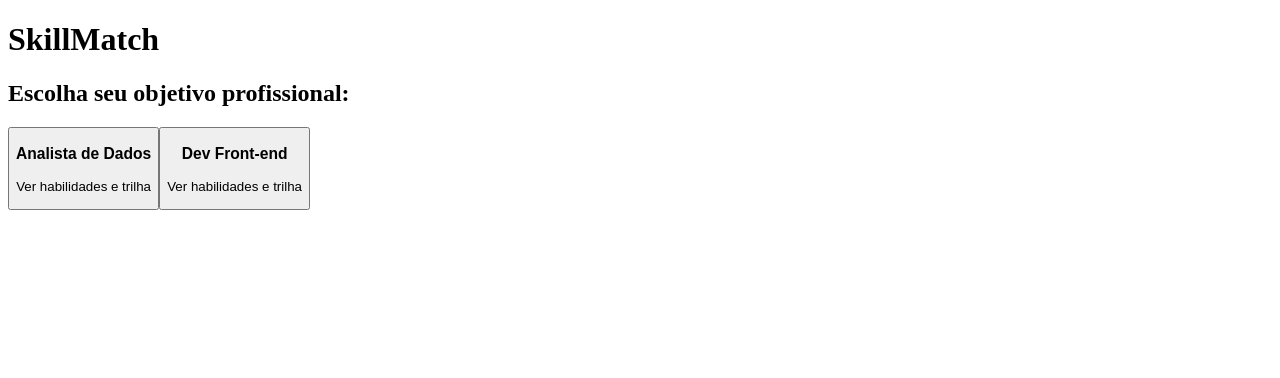
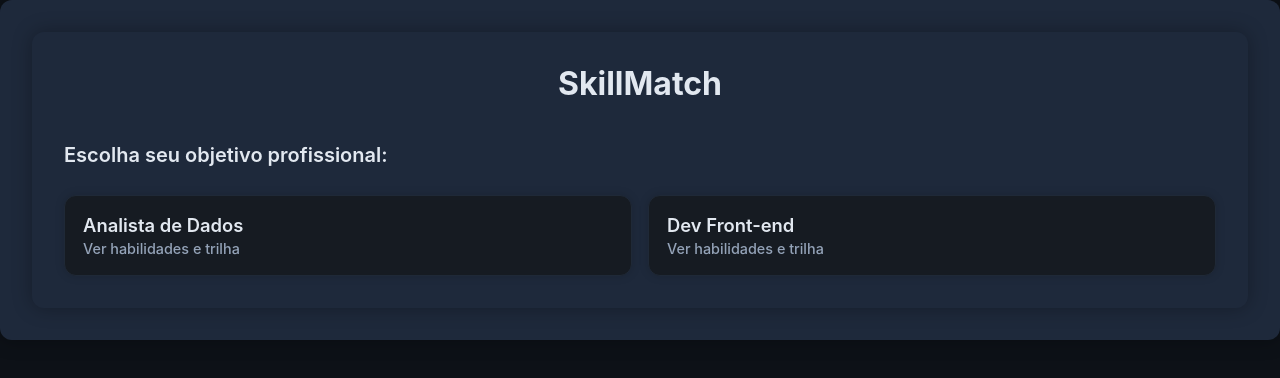
Before and after one commit to Gianlucarodrigues/Global_Solution2S, a React (Vite) app: page /skillmatch in a window 1280 px wide. Shown: the top 378 px of the page. Built offline with nearby package versions, Linux system fonts and the light colour scheme.

Commit message:
Atualiza layout e adiciona popup flutuante pós-login

```diff
--- a/src/components/CargoSelector.jsx
+++ b/src/components/CargoSelector.jsx
@@ -3,17 +3,18 @@ import "../styles/CargoSelector.css";
 
 export default function CargoSelector({ cargos, onSelect }) {
   return (
-<div>
-<h2 className="text-xl mb-4">Escolha seu objetivo profissional:</h2>
-<div className="grid grid-cols-1 md:grid-cols-2 gap-4">
+    <div className="cargo-selector">
+      <h2 className="cargo-selector-title">Escolha seu objetivo profissional:</h2>
+
+      <div className="cargo-grid">
         {Object.keys(cargos).map((cargo) => (
           <button
             key={cargo}
             onClick={() => onSelect(cargos[cargo])}
-className="p-4 rounded-xl shadow bg-white hover:bg-gray-100 text-left"
+            className="cargo-card"
           >
-<h3 className="font-semibold text-lg">{cargo}</h3>
-<p className="text-sm text-gray-600">Ver habilidades e trilha</p>
+            <h3>{cargo}</h3>
+            <p>Ver habilidades e trilha</p>
           </button>
         ))}
       </div>
--- a/src/components/ProgressBar.jsx
+++ b/src/components/ProgressBar.jsx
@@ -1,17 +1,15 @@
 import "../styles/ProgressBar.css";
-
-
 
 export default function ProgressBar({ progresso }) {
   return (
-<div className="mb-6">
-<div className="w-full bg-gray-200 rounded-full h-4">
+    <div className="progress-container">
+      <div className="progress-background">
         <div
-className="h-4 bg-green-500 rounded-full transition-all"
+          className="progress-fill"
           style={{ width: `${progresso}%` }}
         ></div>
       </div>
-<p className="text-sm mt-1">Progresso: {progresso}%</p>
+      <p className="progress-text">Progresso: {progresso}%</p>
     </div>
   );
 }
--- a/src/components/Trilha.jsx
+++ b/src/components/Trilha.jsx
@@ -1,16 +1,17 @@
 import React from "react";
 import "../styles/Trilha.css";
 
-
 export default function Trilha({ trilha }) {
   return (
-<div className="mt-6">
-<h2 className="text-2xl font-semibold mb-4">Trilha sugerida</h2>
-<div className="mt-4 space-y-4">
+    <div className="trilha-container">
+      <h2 className="trilha-title">Trilha sugerida</h2>
+
+      <div className="trilha-modulos">
         {trilha.map((modulo, idx) => (
-<div key={idx} className="p-4 rounded-xl bg-white shadow">
-<h3 className="font-semibold text-lg">{modulo.nome}</h3>
-<ul className="list-disc ml-6 mt-2 text-sm text-gray-700">
+          <div key={idx} className="trilha-card">
+            <h3>{modulo.nome}</h3>
+
+            <ul>
               {modulo.conteudo.map((item) => (
                 <li key={item}>{item}</li>
               ))}
--- a/src/pages/Login.jsx
+++ b/src/pages/Login.jsx
@@ -24,8 +24,14 @@ export default function Login() {
 
     navigate("/skillmatch");
   };
+navigate("/skillmatch", {
+  state: {
+    mensagem: "Bem-vindo ao SkillMatch! Aqui você poderá explorar competências essenciais, trilhas de desenvolvimento e oportunidades para evoluir na sua carreira."
+  }
+});
 
   return (
+    <div className="login-page">
       <div className="login-container">
         <h2>Login</h2>
 
@@ -47,5 +53,6 @@ export default function Login() {
 
         <Button onClick={fazerLoginFake}>Entrar</Button>
       </div>
+    </div>
   );
 }
--- a/src/pages/SkillMatch.jsx
+++ b/src/pages/SkillMatch.jsx
@@ -1,10 +1,10 @@
-
 import { useState } from "react";
 import CargoSelector from "../components/CargoSelector";
 import SkillList from "../components/SkillList";
 import Trilha from "../components/Trilha";
 import ProgressBar from "../components/ProgressBar";
 import "../styles/SkillMatch.css";
+import { useLocation } from "react-router-dom";
 
 export default function SkillMatch() {
   const cargos = {
@@ -59,6 +59,7 @@ export default function SkillMatch() {
         },
       ],
     },
+
   };
 
   const [cargoSelecionado, setCargoSelecionado] = useState(null);
@@ -73,9 +74,27 @@ export default function SkillMatch() {
     ? Math.round((habilidadesConcluidas.length / totalSkills) * 100)
     : 0;
 
+const location = useLocation();
+const [mostrarAviso, setMostrarAviso] = useState(true);
+const mensagem = location.state?.mensagem;
+
+
   return (
-    <div className="p-8 max-w-3xl mx-auto">
-      <h1 className="text-3xl font-bold mb-6">SkillMatch</h1>
+    <div className="p-8">   {/* DIV 1 ABERTA */}
+      {mensagem && mostrarAviso && (
+  <div className="modal-overlay">
+    <div className="modal-content">
+      <p>{mensagem}</p>
+      <button className="modal-close" onClick={() => setMostrarAviso(false)}>
+        Fechar
+      </button>
+    </div>
+  </div>
+)}
+
+
+      <div className="p-8 max-w-3xl mx-auto">   {/* DIV 2 ABERTA */}
+        <h1 className="text-3xl font-bold mb-6 skillmatch-title">SkillMatch</h1>
 
         {!cargoSelecionado ? (
           <CargoSelector cargos={cargos} onSelect={setCargoSelecionado} />
@@ -103,5 +122,7 @@ export default function SkillMatch() {
           </div>
         )}
       </div>
+
+    </div>
   );
 }
--- a/src/styles/App.css
+++ b/src/styles/App.css
@@ -0,0 +1,117 @@
+/* ---------- ESTILIZAÇÃO GLOBAL ---------- */
+
+:root {
+  --bg-primary: #0d1117;      /* fundo principal (preto azulado) */
+  --bg-secondary: #161b22;    /* containers e cards */
+  --accent-blue: #0ea5e9;     /* azul suave */
+  --accent-blue-dark: #0284c7;
+  --text-primary: #e2e8f0;    /* texto principal */
+  --text-secondary: #94a3b8;  /* texto secundário */
+  --border-color: #1f2937;    /* bordas sutis */
+  --radius: 8px;
+  --transition: 0.2s ease-in-out;
+}
+
+* {
+  margin: 0;
+  padding: 0;
+  box-sizing: border-box;
+  font-family: "Inter", Arial, sans-serif;
+}
+
+body {
+  background-color: var(--bg-primary);
+  color: var(--text-primary);
+  min-height: 100vh;
+}
+
+/* ---------- APP WRAPPER ---------- */
+
+.app {
+  width: 100%;
+  min-height: 100vh;
+  background: var(--bg-primary);
+  padding: 20px;
+}
+
+/* ---------- ESTILIZAÇÃO DE FORMULARIOS ---------- */
+
+label {
+  display: block;
+  margin-bottom: 6px;
+  color: var(--text-secondary);
+  font-size: 0.9rem;
+}
+
+input,
+select,
+textarea {
+  width: 100%;
+  padding: 10px 12px;
+  background: var(--bg-secondary);
+  border: 1px solid var(--border-color);
+  color: var(--text-primary);
+  border-radius: var(--radius);
+  outline: none;
+  transition: var(--transition);
+}
+
+input:focus,
+select:focus,
+textarea:focus {
+  border-color: var(--accent-blue);
+  box-shadow: 0 0 0 2px rgba(14, 165, 233, 0.2);
+}
+
+/* ---------- BOTÕES ---------- */
+
+button {
+  background: var(--accent-blue);
+  border: none;
+  color: white;
+  padding: 12px 16px;
+  border-radius: var(--radius);
+  cursor: pointer;
+  font-weight: 500;
+  transition: var(--transition);
+}
+
+button:hover {
+  background: var(--accent-blue-dark);
+}
+
+/* ---------- CARDS E SEÇÕES ---------- */
+
+.section,
+.card,
+.container {
+  background: var(--bg-secondary);
+  padding: 20px;
+  border-radius: var(--radius);
+  border: 1px solid var(--border-color);
+  margin-bottom: 20px;
+}
+
+/* ---------- TEXTOS ---------- */
+
+h1, h2, h3 {
+  color: var(--text-primary);
+}
+
+p {
+  color: var(--text-secondary);
+}
+
+
+
+/* ---------- ERROS DE FORMULÁRIO ---------- */
+
+.erro {
+  color: #f87171; /* vermelho mais suave */
+  font-size: 0.8rem;
+  margin-top: 4px;
+  display: block;
+}
+.input-error {
+  border-color: #f87171; /* vermelho mais suave */
+}
--- a/src/styles/CargoSelector.css
+++ b/src/styles/CargoSelector.css
@@ -0,0 +1,66 @@
+/* Container geral */
+.cargo-selector {
+  width: 100%;
+  display: flex;
+  flex-direction: column;
+  gap: 16px;
+}
+
+/* Título */
+.cargo-selector-title {
+  font-size: 1.25rem;
+  font-weight: 600;
+  color: var(--text-primary);
+  margin-bottom: 12px;
+}
+
+/* Grade dos botões */
+.cargo-grid {
+  display: grid;
+  grid-template-columns: 1fr;
+  gap: 16px;
+}
+
+@media (min-width: 768px) {
+  .cargo-grid {
+    grid-template-columns: 1fr 1fr;
+  }
+}
+
+/* Cards (botões) */
+.cargo-card {
+  background: var(--bg-secondary);
+  border: 1px solid var(--border-color);
+  padding: 18px;
+  border-radius: 12px;
+  text-align: left;
+  transition: var(--transition);
+  cursor: pointer;
+  box-shadow: 0 0 10px rgba(0,0,0,0.15);
+}
+
+.cargo-card:hover {
+  border-color: var(--accent-blue);
+  background: rgba(14, 165, 233, 0.08);
+  transform: translateY(-2px);
+}
+
+.cargo-card h3 {
+  font-size: 1.15rem;
+  font-weight: 600;
+  color: var(--text-primary);
+  margin-bottom: 4px;
+}
+
+.cargo-card p {
+  font-size: 0.9rem;
+  color: var(--text-secondary);
+}
+
+/* Animação sutil */
+.cargo-card:active {
+  transform: scale(0.98);
+}
+.cargo-card {
+  transition: transform 0.1s ease, background 0.3s ease, border-color 0.3s ease;
+}
--- a/src/styles/ProgressBar.css
+++ b/src/styles/ProgressBar.css
@@ -0,0 +1,29 @@
+/* Container geral */
+.progress-container {
+  margin-bottom: 1.5rem;
+}
+
+/* Fundo da barra */
+.progress-background {
+  width: 100%;
+  background: var(--bg-secondary);
+  border: 1px solid var(--border-color);
+  height: 14px;
+  border-radius: 999px;
+  overflow: hidden;
+}
+
+/* Progresso */
+.progress-fill {
+  height: 100%;
+  background: var(--accent-blue);
+  border-radius: inherit;
+  transition: width 0.3s ease;
+}
+
+/* Texto */
+.progress-text {
+  color: var(--text-secondary);
+  font-size: 0.85rem;
+  margin-top: 6px;
+}
--- a/src/styles/SkillMatch.css
+++ b/src/styles/SkillMatch.css
@@ -0,0 +1,89 @@
+/* ===========================
+   Tema Geral
+   =========================== */
+body {
+  background: #0f172a; /* azul marinho bem escuro */
+  color: #e2e8f0; /* cinza claro */
+  font-family: "Inter", sans-serif;
+}
+
+h1, h2, h3 {
+  color: #60a5fa; /* azul destaque */
+}
+
+/* Container principal */
+.skillmatch-container,
+.p-8 {
+  background: #1e293b; /* card azul escuro */
+  border-radius: 12px;
+  padding: 2rem;
+  box-shadow: 0 0 20px rgba(0, 0, 0, 0.3);
+}
+
+/* ===========================
+   Botão Voltar
+   =========================== */
+button {
+  cursor: pointer;
+  font-weight: 500;
+}
+
+button.text-blue-600 {
+  color: #ffffff;
+}
+.skillmatch-title {
+  text-align: center;
+  margin-bottom: 2.5rem;
+}
+/* Fundo semitransparente atrás do modal */
+.modal-overlay {
+  position: fixed;
+  top: 0;
+  left: 0;
+  width: 100%;
+  height: 100%;
+  background: rgba(0, 0, 0, 0.45);
+  display: flex;
+  justify-content: center;
+  align-items: center;
+  z-index: 999;
+}
+
+/* Caixa do modal */
+.modal-content {
+  background: #0f172a;
+  padding: 24px;
+  width: 420px;
+  max-width: 90%;
+  border-radius: 12px;
+  text-align: center;
+  box-shadow: 0 6px 20px rgba(0,0,0,0.2);
+  animation: fadeIn 0.3s ease;
+}
+
+/* Botão de fechar */
+.modal-close {
+  margin-top: 16px;
+  padding: 8px 18px;
+  background: #2563eb;
+  color: white;
+  border: none;
+  border-radius: 8px;
+  cursor: pointer;
+}
+
+.modal-close:hover {
+  background: #1d4ed8;
+}
+
+/* Animação de entrada */
+@keyframes fadeIn {
+  from {
+    opacity: 0;
+    transform: scale(0.95);
+  }
+  to {
+    opacity: 1;
+    transform: scale(1);
+  }
+}
--- a/src/styles/Trilha.css
+++ b/src/styles/Trilha.css
@@ -0,0 +1,56 @@
+/* Container principal */
+.trilha-container {
+  margin-top: 1.5rem;
+}
+
+/* Título */
+.trilha-title {
+  font-size: 1.5rem;
+  font-weight: 600;
+  color: var(--text-primary);
+  margin-bottom: 1rem;
+}
+
+/* Lista dos módulos */
+.trilha-modulos {
+  margin-top: 1rem;
+  display: flex;
+  flex-direction: column;
+  gap: 1rem;
+}
+
+/* Card do módulo */
+.trilha-card {
+  background: var(--bg-secondary);
+  border: 1px solid var(--border-color);
+  padding: 20px;
+  border-radius: 14px;
+  box-shadow: 0 0 14px rgba(0,0,0,0.25);
+  transition: var(--transition);
+}
+
+/* Hover suave */
+.trilha-card:hover {
+  border-color: var(--accent-blue);
+  background: rgba(14, 165, 233, 0.07);
+  transform: translateY(-2px);
+}
+
+/* Título do módulo */
+.trilha-card h3 {
+  font-size: 1.2rem;
+  font-weight: 600;
+  color: var(--text-primary);
+}
+
+/* Lista de conteúdos */
+.trilha-card ul {
+  margin-top: 0.5rem;
+  margin-left: 1.2rem;
+  color: var(--text-secondary);
+  font-size: 0.9rem;
+}
+
+.trilha-card li {
+  margin-bottom: 4px;
+}
```
Also changed, not shown: src/components/SkillList.jsx (+13 -15 lines), src/styles/SkillList.css (+77 -0 lines). Lines whose indentation alone changed are shown as unchanged.
